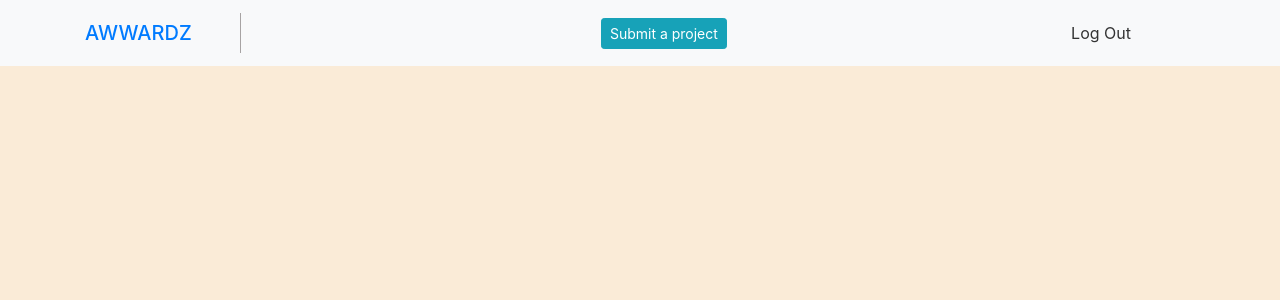
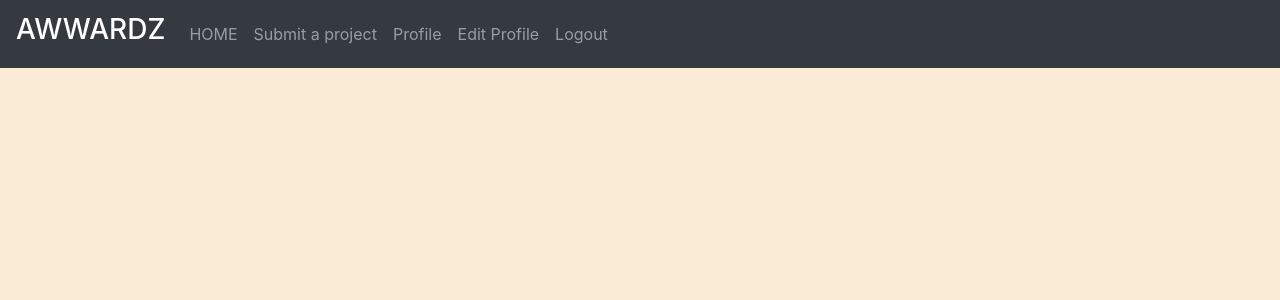
Before and after one commit to estherndichu/django3, a Django app: page / in a window 1280 px wide. Shown: the top 300 px of the page. Run offline with Django 3.2, Linux system fonts and the light colour scheme; the visitor is signed in with stand-in values (Sample User, id 1); data that the repository does not hold is empty; some libraries are stand-ins or nearby versions.

Commit message:
edit profile and display profile

```diff
--- a/projects/models.py
+++ b/projects/models.py
@@ -3,6 +3,21 @@ from django.contrib.auth.models import User
 from cloudinary.models import CloudinaryField
 from django.db.models.signals import post_save
 # Create your models here.
+
+class Profile(models.Model):
+    user = models.OneToOneField(User, on_delete=models.CASCADE)
+    picture = CloudinaryField('picture')
+    bio = models.CharField(max_length=256)
+    contact = models.EmailField()
+
+    def __str__(self):
+        return self.user.username
+
+def create_profile(sender,instance, created, **kwargs):
+    if created:
+        Profile.objects.create(user = instance)
+
+post_save.connect(create_profile, sender = User)
 
 class Project(models.Model):
     project = models.URLField(max_length=120, default='website-url')
@@ -18,18 +33,3 @@ class Project(models.Model):
 
     def delete_project(self):
         self.delete()
-
-class Profile(models.Model):
-    user = models.OneToOneField(User, on_delete=models.CASCADE)
-    picture = CloudinaryField('picture')
-    bio = models.CharField(max_length=256)
-    contact = models.EmailField()
-
-    def __str__(self):
-        return self.user
-
-def create_profile(sender,instance, created, **kwargs):
-    if created:
-        Profile.objects.create(user = instance)
-
-post_save.connect(create_profile, sender = User)
--- a/projects/templates/navbar.html
+++ b/projects/templates/navbar.html
@@ -1,29 +1,35 @@
 {% load static %}
-<div class="navbar bg-light">
-    <nav class="container">
-        <span class="navbar-brand mb-0 h1">
-            <div class="logo d-none d-sm-block">
-                <a class="navbar-brand pr-5" style="border-right: 1px solid #a7a3a3;" href='/'>AWWARDZ</a>
-            </div>
-        </span>
-        <span>
-            <a href="{%url 'post' %}"><button class="btn btn-info btn-sm">
-                Submit a project
-            </button>
-            </a>
-
-        </span>
-
-        <span class="pull-right mr-5">
-            <ul class="navbar-nav px-3">
-                <li class="nav-item text-nowrap">
-                    <a class="nav-link" href="{%url 'logout'%}" style="color: #333;">Log Out</a>
-                </li>
-            </ul>
-        </span>
-    </nav>
-</div>
-
-<div>
-
-</div>
+<nav class="navbar navbar-dark bg-dark navbar-expand-md">
+    <a class="navbar-brand" href="/">
+        <h3>AWWARDZ</h3>
+    </a>
+    <div class="collapse navbar-collapse navbar-right ">
+        <ul class="navbar-nav">
+            <li class="nav-item">
+                <a href="/" class="nav-link">HOME</a>
+            </li>
+            {% if user.is_authenticated %}
+            <li class="nav-item">
+                <a href="{%url 'post' %}" class="nav-link">
+                    Submit a project
+                </a>
+            </li>
+            <li class="nav-item">
+                <a href="{%url 'profile' %}" class="nav-link">Profile</a>
+            </li>
+            <li class="nav-item">
+                <a href="{%url 'update_profile' %}" class="nav-link">Edit Profile</a>
+            </li>
+            <li class="nav-item">
+                <a href="{% url 'logout'%}" class="nav-link">
+                    Logout
+                </a>
+            </li>
+        </ul>
+        {% else %}
+        <li class="nav-item">
+            <a href="{%url 'login' %}" class="nav-link">Login</a>
+        </li>
+        {% endif %}
+    </div>
+</nav>
--- a/projects/templates/projects/index.html
+++ b/projects/templates/projects/index.html
@@ -1,5 +1,6 @@
 {% extends 'projects/base.html' %}
 {% load bootstrap4 %}
+{% load crispy_forms_tags %}
 {% load static %}
 
 {% block content %}
@@ -7,16 +8,16 @@
 
 <div class="container">
     <div class="row">
+        {% for project in projects %}
         <div class="col-md-4">
-            {% for project in projects %}
             <img src="{{project.photo.url}}" class="card-img-top" alt="{{project.title}}">
             <div class="card-body">
                 <h5 class="card-title">{{project.title}}</h5>
                 <p class="card-text">{{project.description}}</p>
                 <a href="{{project.project}}" class="btn btn-primary">Live link</a>
             </div>
+        </div>
         {% endfor %}
-        </div>
     </div>
 </div>
 
--- a/projects/urls.py
+++ b/projects/urls.py
@@ -8,6 +8,8 @@ urlpatterns=[
     url('^post/',views.post, name='post'),
     url('^api/project/$', views.ProjectList.as_view()),
     url('^api/profile/$', views.ProfileList.as_view()),
+    url("^profile/", views.profile, name="profile"),
+    url('^update_profile/$',views.update_profile,name = 'update_profile'),
 ]
 
 if settings.DEBUG:
--- a/projects/views.py
+++ b/projects/views.py
@@ -1,4 +1,4 @@
-from django.shortcuts import render
+from django.shortcuts import render, redirect
 from django.http import Http404, HttpResponse, HttpResponseRedirect
 from django.contrib.auth.decorators import login_required
 from django.contrib.auth.models import User
@@ -10,12 +10,12 @@ from rest_framework.views import APIView
 from .serializers import ProjectSerializer,ProfileSerializer
 
 # Create your views here.
-@login_required
 def index(request):
     projects = Project.objects.all()[::-1]
 
     return render(request,'projects/index.html', {'projects':projects})
 
+@login_required
 def post(request):
     current_user = request.user
 
@@ -32,12 +32,40 @@ def post(request):
     form = ProjectForm()
     return render(request,'projects/post.html', {'form':form})
 
-def profile(request, id):
-    user =User.objects.get(id=id)
-    profile = Profile.objects.get(user_id=id)
-    projects = Project.objects.filter(profile_id=id)[::-1]
+@login_required
+def update_profile(request):
+    current_user_id = request.user.id
+    user_profile = Profile.objects.get(user_id=current_user_id)
+    if request.method == 'POST':
 
-    return render(request, 'projects/profile.html',{'user':user, 'profile':profile, 'projects':projects})
+        form = ProfileForm(request.POST, request.FILES)
+        if form.is_valid():
+
+            user_profile.photo = form.cleaned_data.get('photo')
+            user_profile.contact = form.cleaned_data.get('contact')
+            user_profile.bio = form.cleaned_data.get('bio')
+
+            user_profile.save()
+        return redirect(profile)
+
+    else:
+        form = ProfileForm()
+    return render(request, 'projects/update_profile.html', {"form": form})
+
+@login_required(login_url='/accounts/login/')
+def profile(request):
+    current_user_id = request.user.id
+    user_profile = Profile.objects.get(user_id=current_user_id)
+
+    try:
+        profile = Profile.objects.get(user_id=current_user_id)
+    except Profile.DoesNotExist:
+        return redirect(update_profile)
+    projects = Project.objects.filter(id=current_user_id)
+
+
+    return render(request, 'projects/profile.html', { "projects": projects, "user_profile": user_profile},)
+
 
 class ProjectList(APIView):
     def get(self, request, form=None):
```
Also changed, not shown: awards/settings.py (+14 -9 lines), projects/templates/projects/post.html (+3 -4 lines), projects/templates/projects/profile.html (+29 -0 lines), projects/templates/projects/update_profile.html (added, +31 -0 lines). Lines whose indentation alone changed are shown as unchanged.
